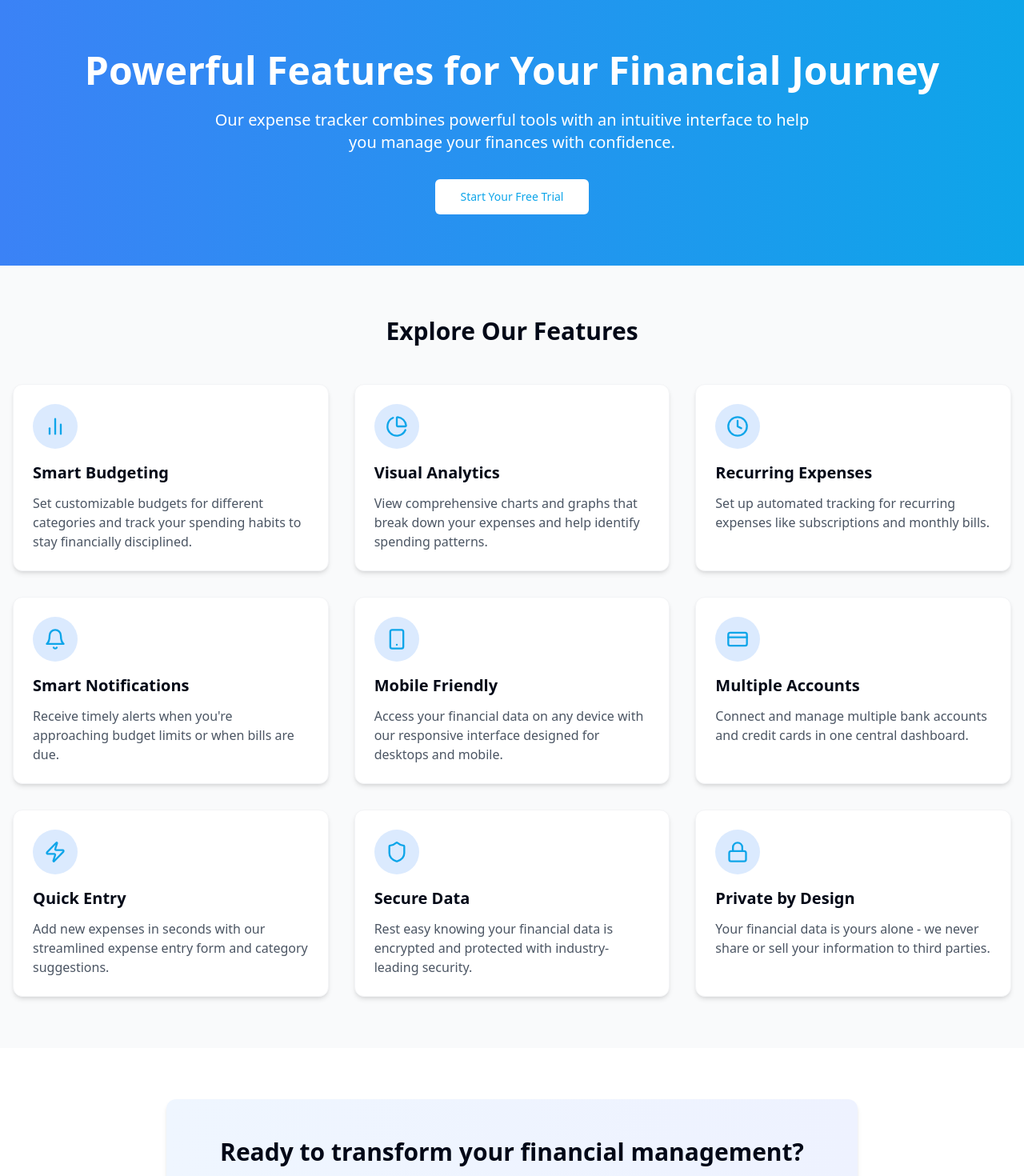
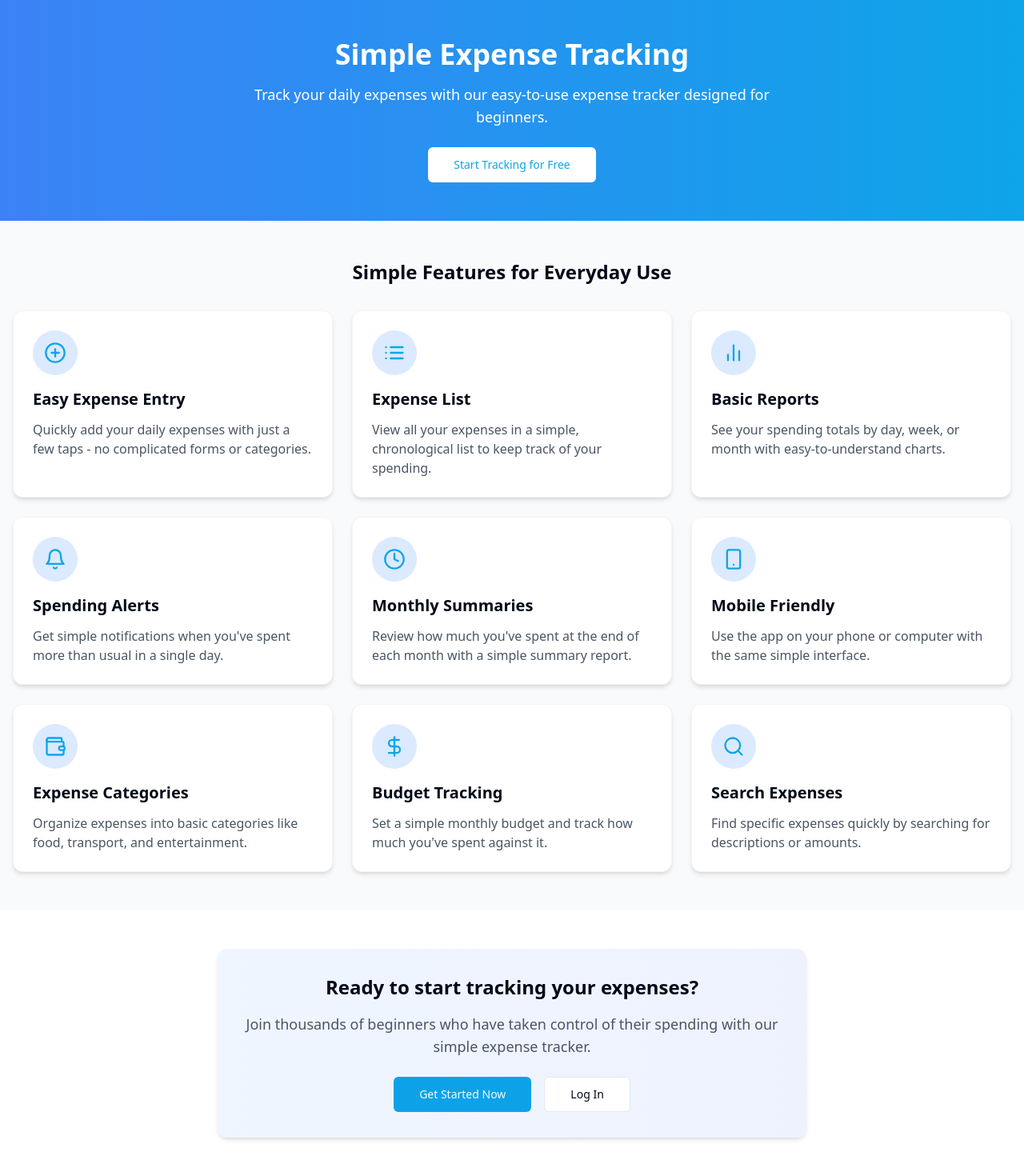
Before and after one commit to AnittaTomichan/value-view-tracker, a React (Vite) app: page /features in a window 1280 px wide. Shown: the part 60-1530 px from the top of the page at 80% size. Built offline with nearby package versions, Linux system fonts and the light colour scheme.

Commit message:
Refactor: Update features page content
Update the features page to reflect the basic features of the expense tracker.

```diff
--- a/src/pages/Features.tsx
+++ b/src/pages/Features.tsx
@@ -5,15 +5,15 @@ import { Link } from 'react-router-dom';
 import Navbar from '@/components/layout/Navbar';
 import Footer from '@/components/layout/Footer';
 import {
-  Shield,
+  PlusCircle,
+  List,
   BarChart2,
-  PieChart,
   Clock,
   Bell,
   Smartphone,
-  CreditCard,
-  Zap,
-  Lock
+  Wallet,
+  DollarSign,
+  Search
 } from 'lucide-react';
 
 const FeatureCard = ({
@@ -37,49 +37,49 @@ const FeatureCard = ({
 const Features: React.FC = () => {
   const features = [
     {
-      icon: BarChart2,
-      title: "Smart Budgeting",
-      description: "Set customizable budgets for different categories and track your spending habits to stay financially disciplined."
+      icon: PlusCircle,
+      title: "Easy Expense Entry",
+      description: "Quickly add your daily expenses with just a few taps - no complicated forms or categories."
     },
     {
-      icon: PieChart,
-      title: "Visual Analytics",
-      description: "View comprehensive charts and graphs that break down your expenses and help identify spending patterns."
+      icon: List,
+      title: "Expense List",
+      description: "View all your expenses in a simple, chronological list to keep track of your spending."
+    },
+    {
+      icon: BarChart2,
+      title: "Basic Reports",
+      description: "See your spending totals by day, week, or month with easy-to-understand charts."
+    },
+    {
+      icon: Bell,
+      title: "Spending Alerts",
+      description: "Get simple notifications when you've spent more than usual in a single day."
     },
     {
       icon: Clock,
-      title: "Recurring Expenses",
-      description: "Set up automated tracking for recurring expenses like subscriptions and monthly bills."
-    },
-    {
-      icon: Bell,
-      title: "Smart Notifications",
-      description: "Receive timely alerts when you're approaching budget limits or when bills are due."
+      title: "Monthly Summaries",
+      description: "Review how much you've spent at the end of each month with a simple summary report."
     },
     {
       icon: Smartphone,
       title: "Mobile Friendly",
-      description: "Access your financial data on any device with our responsive interface designed for desktops and mobile."
+      description: "Use the app on your phone or computer with the same simple interface."
     },
     {
-      icon: CreditCard,
-      title: "Multiple Accounts",
-      description: "Connect and manage multiple bank accounts and credit cards in one central dashboard."
+      icon: Wallet,
+      title: "Expense Categories",
+      description: "Organize expenses into basic categories like food, transport, and entertainment."
     },
     {
-      icon: Zap,
-      title: "Quick Entry",
-      description: "Add new expenses in seconds with our streamlined expense entry form and category suggestions."
+      icon: DollarSign,
+      title: "Budget Tracking",
+      description: "Set a simple monthly budget and track how much you've spent against it."
     },
     {
-      icon: Shield,
-      title: "Secure Data",
-      description: "Rest easy knowing your financial data is encrypted and protected with industry-leading security."
-    },
-    {
-      icon: Lock,
-      title: "Private by Design",
-      description: "Your financial data is yours alone - we never share or sell your information to third parties."
+      icon: Search,
+      title: "Search Expenses",
+      description: "Find specific expenses quickly by searching for descriptions or amounts."
     }
   ];
 
@@ -89,24 +89,24 @@ const Features: React.FC = () => {
 
       <main className="flex-1">
         {/* Hero Section */}
-        <section className="py-16 bg-gradient-to-r from-blue-500 to-app-blue text-white">
+        <section className="py-12 bg-gradient-to-r from-blue-500 to-app-blue text-white">
           <div className="container mx-auto px-4 text-center">
-            <h1 className="text-4xl md:text-5xl font-bold mb-6">Powerful Features for Your Financial Journey</h1>
-            <p className="text-xl max-w-3xl mx-auto mb-8">
-              Our expense tracker combines powerful tools with an intuitive interface to help you manage your finances with confidence.
+            <h1 className="text-3xl md:text-4xl font-bold mb-4">Simple Expense Tracking</h1>
+            <p className="text-lg max-w-2xl mx-auto mb-6">
+              Track your daily expenses with our easy-to-use expense tracker designed for beginners.
             </p>
             <Button asChild size="lg" className="bg-white text-app-blue hover:bg-gray-100">
-              <Link to="/signup">Start Your Free Trial</Link>
+              <Link to="/signup">Start Tracking for Free</Link>
             </Button>
           </div>
         </section>
 
         {/* Features Grid */}
-        <section className="py-16 bg-gray-50">
+        <section className="py-12 bg-gray-50">
           <div className="container mx-auto px-4">
-            <h2 className="text-3xl font-bold text-center mb-12">Explore Our Features</h2>
+            <h2 className="text-2xl font-bold text-center mb-8">Simple Features for Everyday Use</h2>
 
-            <div className="grid grid-cols-1 md:grid-cols-2 lg:grid-cols-3 gap-8">
+            <div className="grid grid-cols-1 md:grid-cols-2 lg:grid-cols-3 gap-6">
               {features.map((feature, index) => (
                 <FeatureCard
                   key={index}
@@ -120,21 +120,21 @@ const Features: React.FC = () => {
         </section>
 
         {/* CTA Section */}
-        <section className="py-16 bg-white">
-          <div className="container mx-auto px-4 max-w-4xl">
-            <div className="bg-gradient-to-r from-blue-50 to-indigo-50 rounded-xl p-8 md:p-12 shadow-md">
+        <section className="py-12 bg-white">
+          <div className="container mx-auto px-4 max-w-3xl">
+            <div className="bg-gradient-to-r from-blue-50 to-indigo-50 rounded-xl p-6 md:p-8 shadow-md">
               <div className="text-center">
-                <h2 className="text-3xl font-bold mb-6">Ready to transform your financial management?</h2>
-                <p className="text-xl text-gray-600 mb-8">
-                  Join thousands of users who have improved their financial health with our powerful expense tracking tools.
+                <h2 className="text-2xl font-bold mb-4">Ready to start tracking your expenses?</h2>
+                <p className="text-lg text-gray-600 mb-6">
+                  Join thousands of beginners who have taken control of their spending with our simple expense tracker.
                 </p>
 
-                <div className="flex flex-col sm:flex-row justify-center space-y-4 sm:space-y-0 sm:space-x-4">
+                <div className="flex flex-col sm:flex-row justify-center space-y-3 sm:space-y-0 sm:space-x-4">
                   <Button asChild size="lg">
-                    <Link to="/signup">Get Started Today</Link>
+                    <Link to="/signup">Get Started Now</Link>
                   </Button>
                   <Button asChild variant="outline" size="lg">
-                    <Link to="/contact">Contact Sales</Link>
+                    <Link to="/login">Log In</Link>
                   </Button>
                 </div>
               </div>
```
